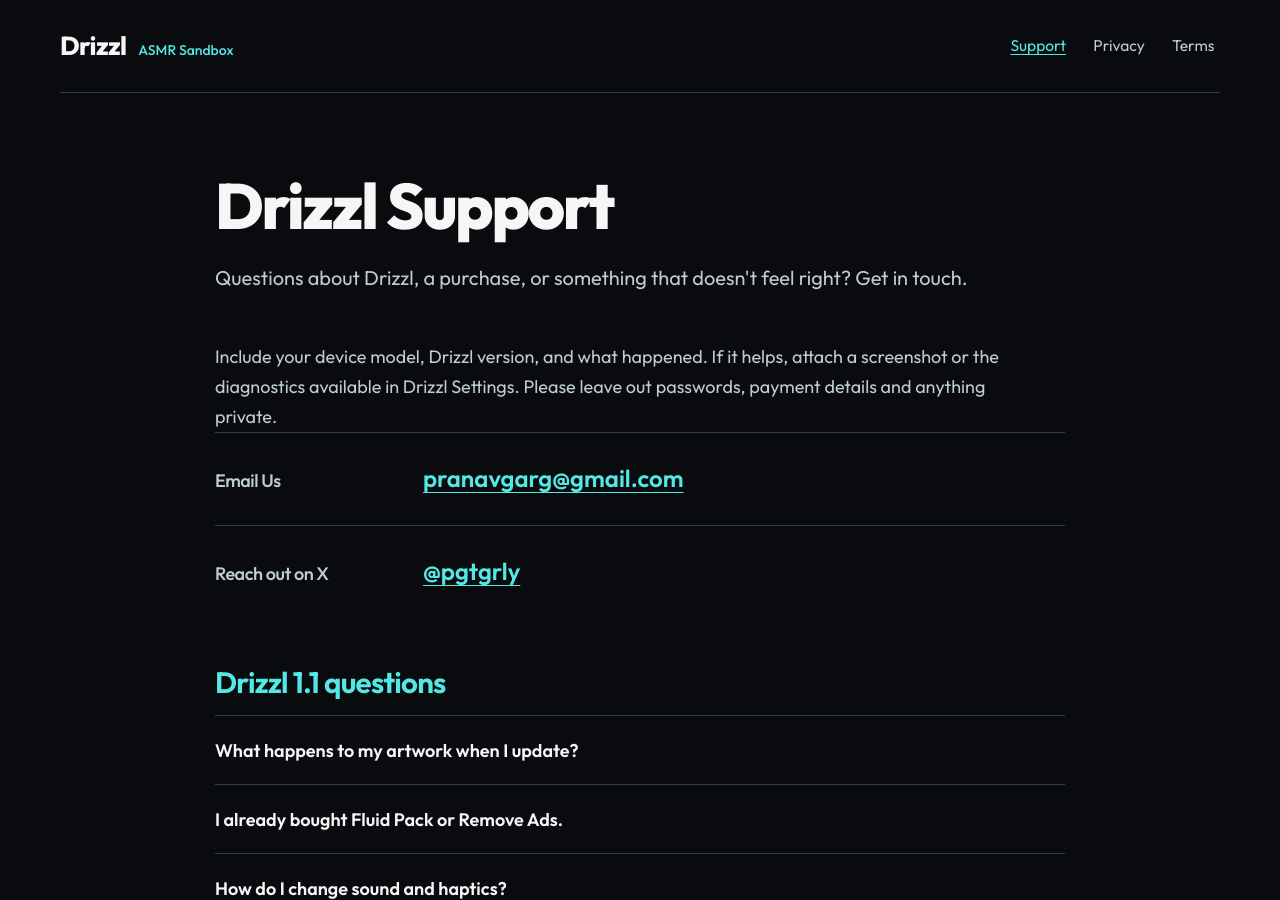
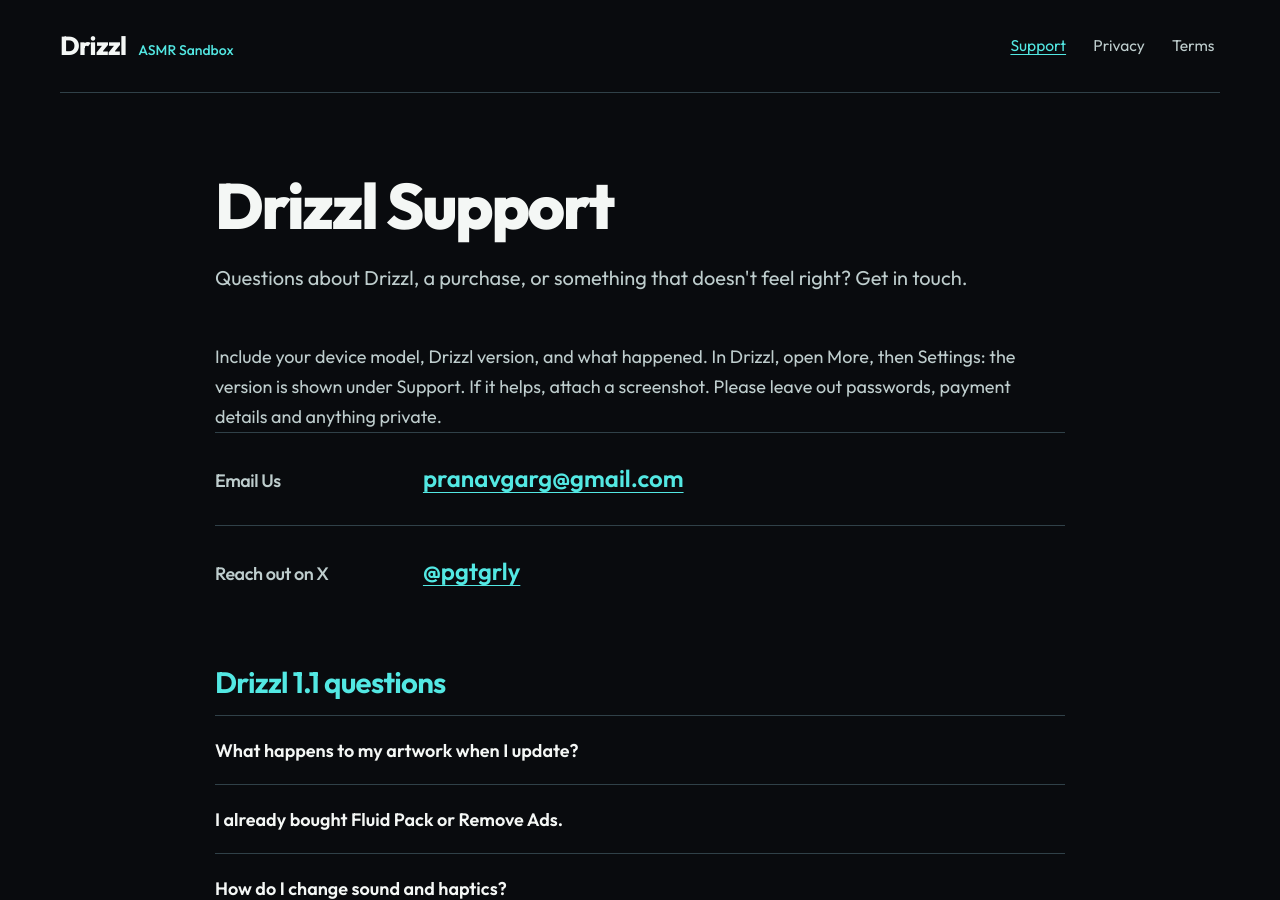
Before and after one commit to pgtgrly/pgtgrly.github.io, a Jekyll site: the page drizzl/drizzl-support.html, which Jekyll copies as it is, in a window 1280 px wide and 900 px high. Built offline with Jekyll 4.4.1, drawn with Linux system fonts in a browser that asks for light colours.

Commit message:
Point Drizzl support at the version in Settings, not diagnostics
Drizzl 1.1 hides its diagnostics outside development builds and shows the version
under Settings > Support instead.

Co-Authored-By: Claude Opus 5.5 <noreply@anthropic.com>
Claude-Session: https://claude.ai/code/session_01MszSCSYipgJuACxgXqHV7U

```diff
--- a/drizzl/drizzl-support.html
+++ b/drizzl/drizzl-support.html
@@ -23,7 +23,7 @@
     <div class="support-content">
         <h1>Drizzl Support</h1>
         <p class="subtitle">Questions about Drizzl, a purchase, or something that doesn't feel right? Get in touch.</p>
-        <p>Include your device model, Drizzl version, and what happened. If it helps, attach a screenshot or the diagnostics available in Drizzl Settings. Please leave out passwords, payment details and anything private.</p>
+        <p>Include your device model, Drizzl version, and what happened. In Drizzl, open More, then Settings: the version is shown under Support. If it helps, attach a screenshot. Please leave out passwords, payment details and anything private.</p>
 
         <div class="contact-method">
             <h2 class="contact-label">Email Us</h2>
```
